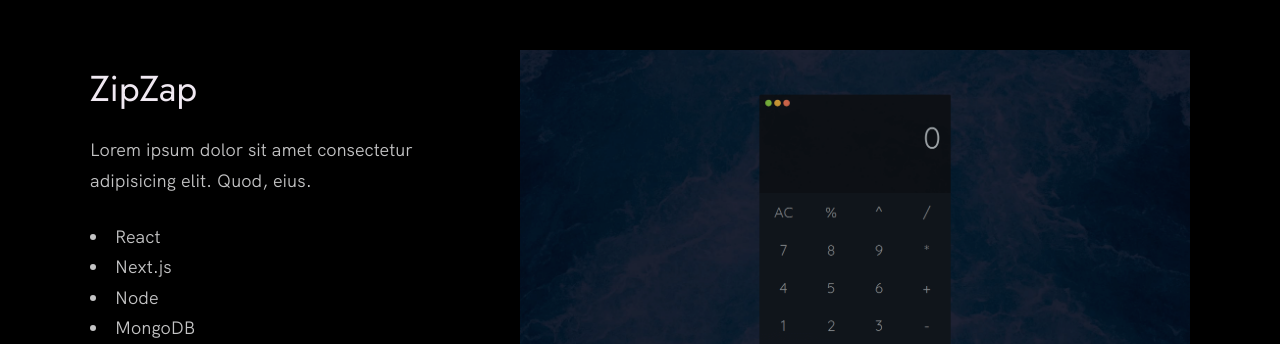
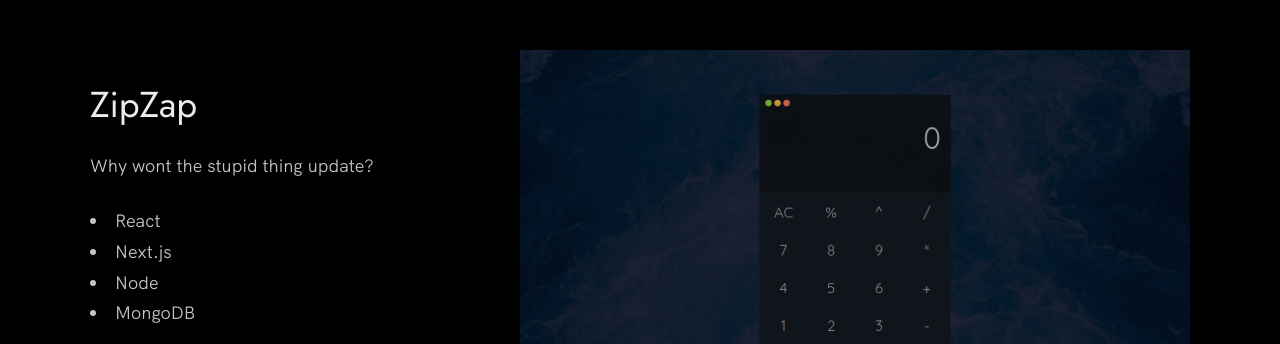
Before and after one commit to Chris-Tromboss/Portfolio, a plain HTML site: page index.html in a window 1280 px wide. Shown: the part 1680-2024 px from the top of the page. Drawn offline with Linux system fonts and the light colour scheme.

Commit message:
Update index.html

```diff
--- a/index.html
+++ b/index.html
@@ -107,8 +107,8 @@
             <div class="work__text">
               <h3>ZipZap</h3>
               <p>
-                Lorem ipsum dolor sit amet consectetur adipisicing elit. Quod,
-                eius.
+                Why wont the stupid thing update?
+
               </p>
               <ul class="work__list">
                 <li>React</li>
```
